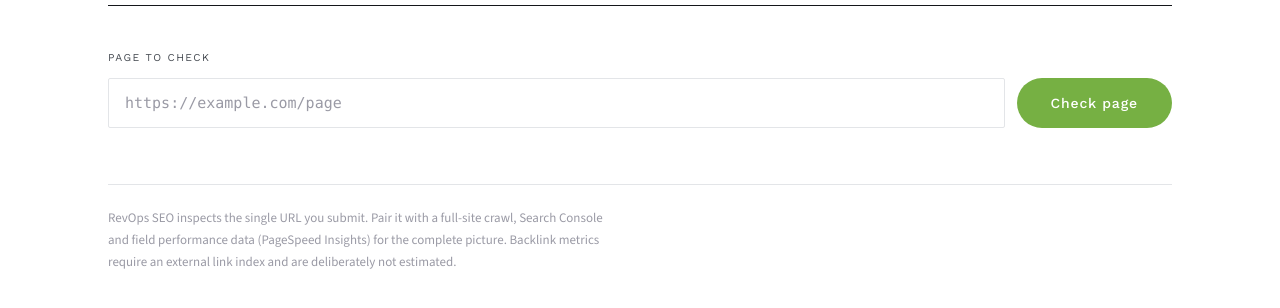
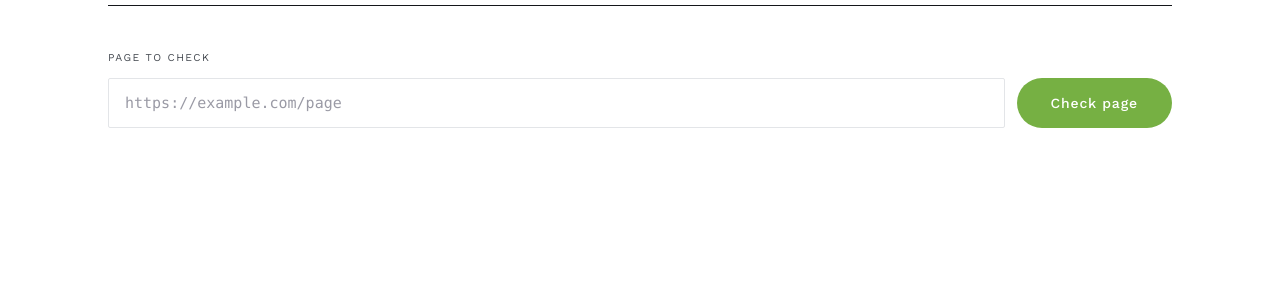
Before and after one commit to ryanzap48/revops_seo, a website: page public/index.html in a window 1280 px wide. Shown: the part 80-388 px from the top of the page. Drawn offline with nearby package versions, Linux system fonts and the light colour scheme.

Commit message:
no footer

```diff
--- a/public/index.html
+++ b/public/index.html
@@ -100,13 +100,6 @@
     </div>
   </main>
 
-  <footer class="site-foot">
-    <p>
-      RevOps SEO inspects the single URL you submit. Pair it with a full-site crawl, Search Console and field
-      performance data (PageSpeed Insights) for the complete picture. Backlink metrics require an external link
-      index and are deliberately not estimated.
-    </p>
-  </footer>
 </div>
 <script src="/app.js"></script>
 </body>
--- a/public/styles.css
+++ b/public/styles.css
@@ -341,9 +341,6 @@ table.grid td.strong { color: var(--ink); }
 .kw-bar { display: block; height: 2px; background: var(--green); min-width: 2px; margin-top: 6px; }
 .kw-flags { display: flex; gap: 4px; flex-wrap: wrap; }
 
-.site-foot { margin-top: 56px; padding-top: 22px; border-top: 1px solid var(--line); }
-.site-foot p { font-size: 13px; line-height: 1.7; color: var(--ink-faint); max-width: 78ch; }
-
 @media (max-width: 860px) {
   .hero { grid-template-columns: 1fr; gap: 32px; }
   .meter { grid-template-columns: 1fr 54px; gap: 12px; }
```
